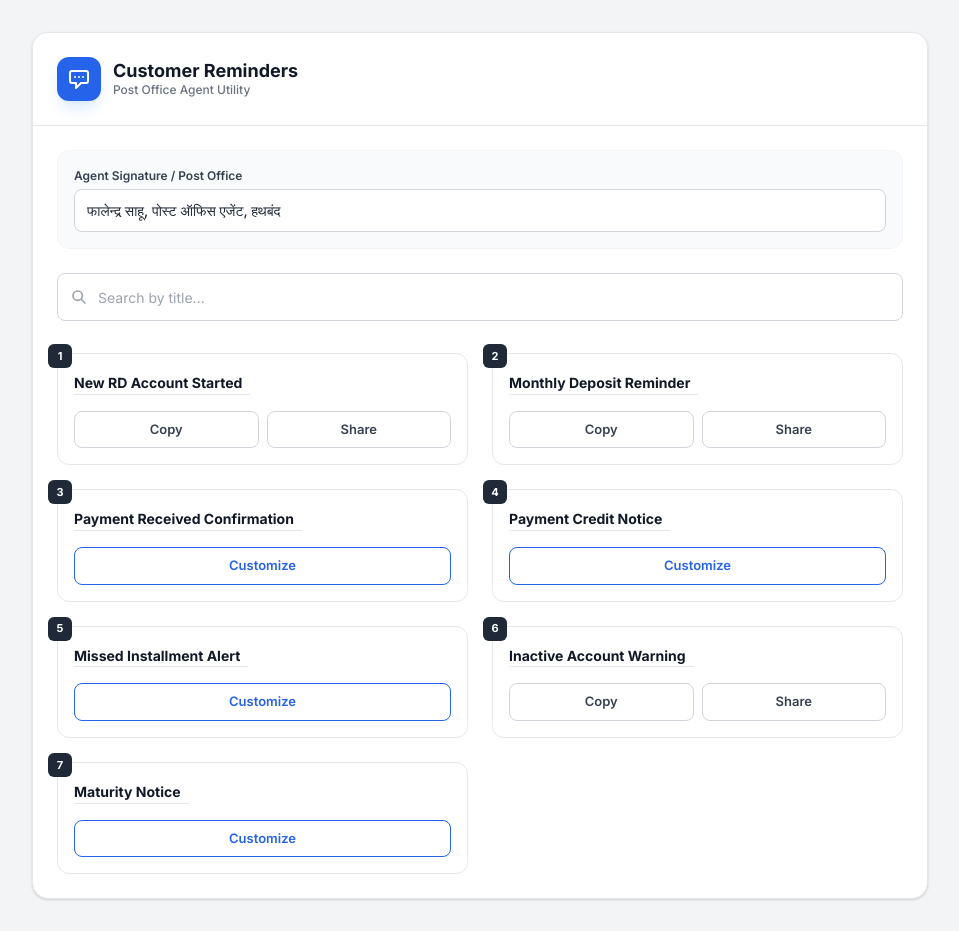
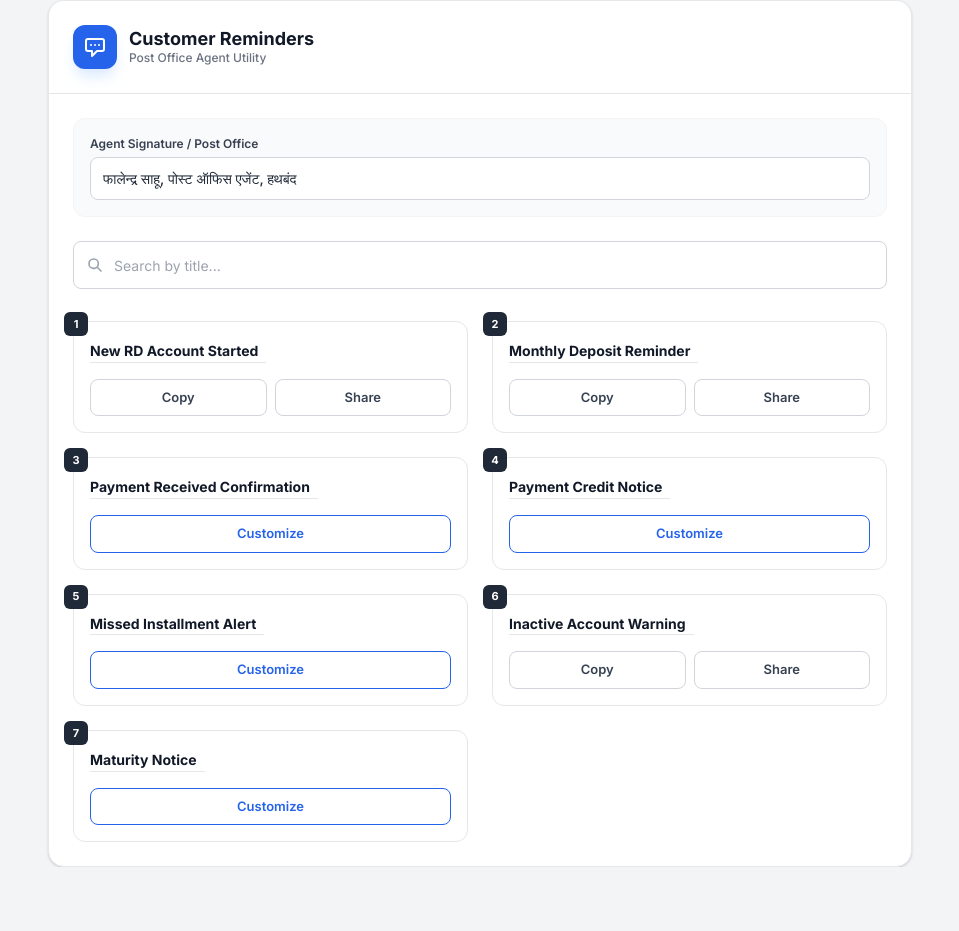
Before and after one commit to falendra-sahu/Post-Office-Reminders, a plain HTML site: page index.html in a window 1280 px wide. Shown: the whole page, without its empty margins (160-1119 px from the left). After the commit the page ends 867 px from the top, so only its background shows below. Drawn offline with nearby package versions, Linux system fonts and the light colour scheme.

Commit message:
Refactor body and container classes in index.html

```diff
--- a/index.html
+++ b/index.html
@@ -1,3 +1,4 @@
+
 <!DOCTYPE html>
 <html lang="hi">
 <head>
@@ -151,10 +152,10 @@
         .show-notify { opacity: 1 !important; }
     </style>
 </head>
-<body class="p-4 md:p-8">
+<body class="p-0">
 
-    <div class="max-w-4xl mx-auto space-y-6">
-        <div class="app-container rounded-2xl overflow-hidden">
+    <div class="max-w-full md:max-w-4xl mx-auto px-0 md:px-4">
+        <div class="app-container rounded-none md:rounded-2xl overflow-hidden">
             <div class="p-6 border-b flex items-center justify-between bg-white">
                 <div class="flex items-center gap-3">
                     <div class="bg-blue-600 p-2.5 rounded-xl shadow-lg shadow-blue-100">
```
